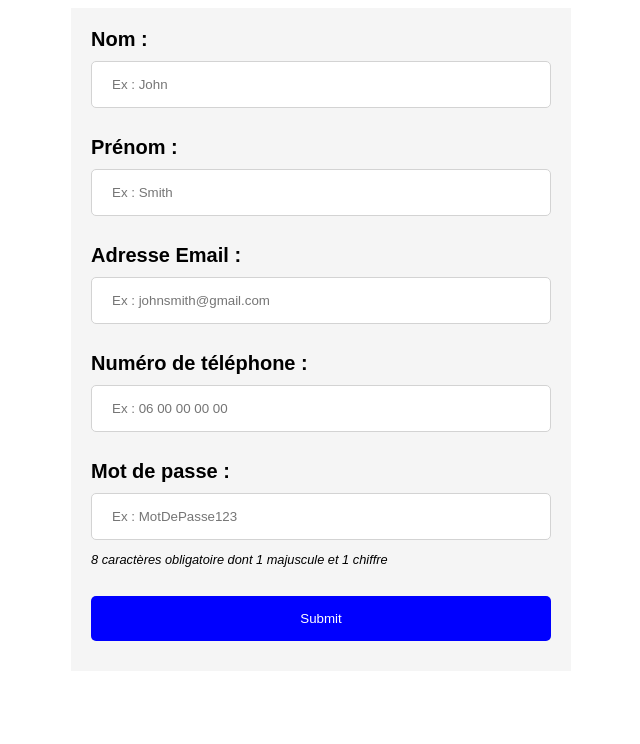
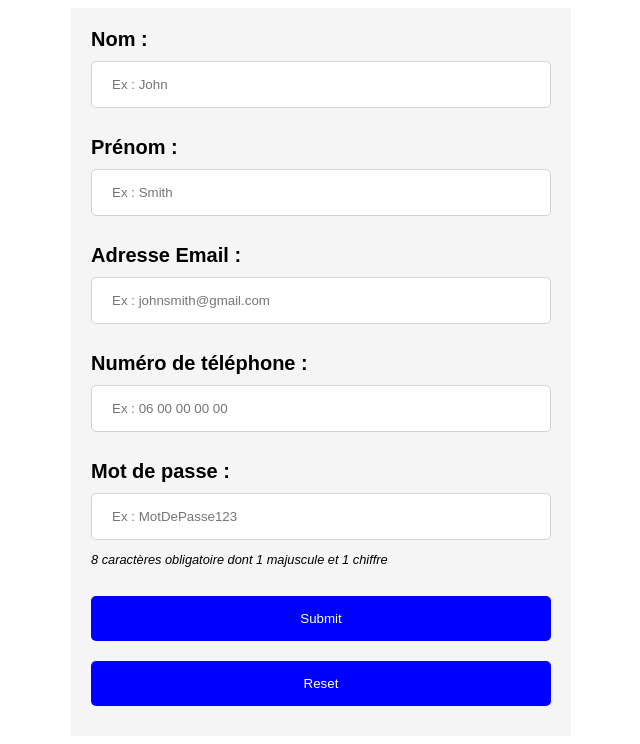
Before and after one commit to Alex-Chirol/form_javascript, a plain HTML site: page Exercice_1/index.html in a window 1280 px wide. Shown: the whole page, without its empty margins (319-959 px from the left). Drawn offline with nearby package versions, Linux system fonts and the light colour scheme.

Commit message:
Ajout du bouton reset

```diff
--- a/Exercice_1/index.html
+++ b/Exercice_1/index.html
@@ -37,6 +37,7 @@
             passe.</label><br>
 
         <input class="form__submit" type="submit">
+        <input class="form__submit" type="reset" value="Reset">
     </form>
 
     <script src="./script.js"></script>
```
